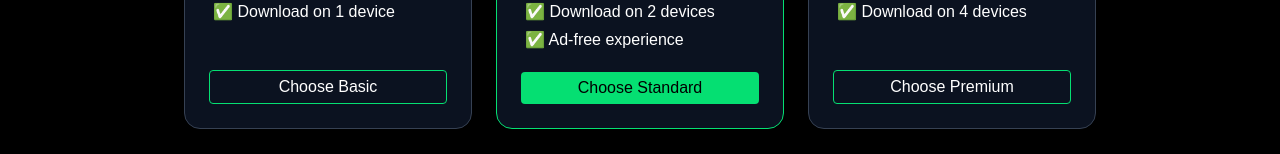
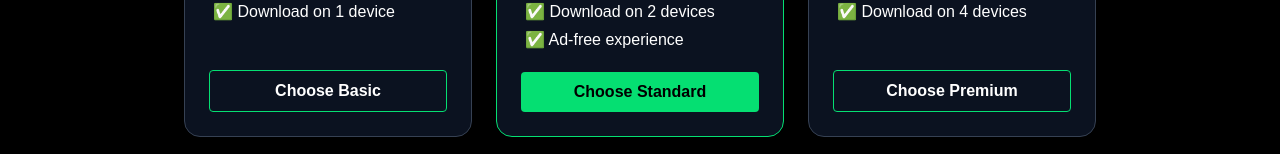
Before and after one commit to sadeenotaibi216/streamify, a React (Vite) app: page / in a window 1280 px wide. Shown: the part 293-447 px from the top of the page. Built offline with nearby package versions, Linux system fonts and the light colour scheme.

Commit message:
fixedcomments

```diff
--- a/src/components/Cards.jsx
+++ b/src/components/Cards.jsx
@@ -27,14 +27,14 @@ function Card({ title, price, features, buttonText, popular }) {
       </ul>
 
       <button
-        className={`mt-auto rounded py-1 w-full ${
-          popular
-            ? "bg-green-400 text-black"
-            : "border border-green-400 text-white"
-        }`}
-      >
-        {buttonText}
-      </button>
+  className={`mt-auto rounded py-2 w-full font-semibold transition ${
+    popular
+      ? "bg-green-400 text-black hover:bg-green-300"
+      : "border border-green-400 text-white hover:bg-green-400 hover:text-black"
+  }`}
+>
+  {buttonText}
+</button>
     </div>
   );
 }
```
